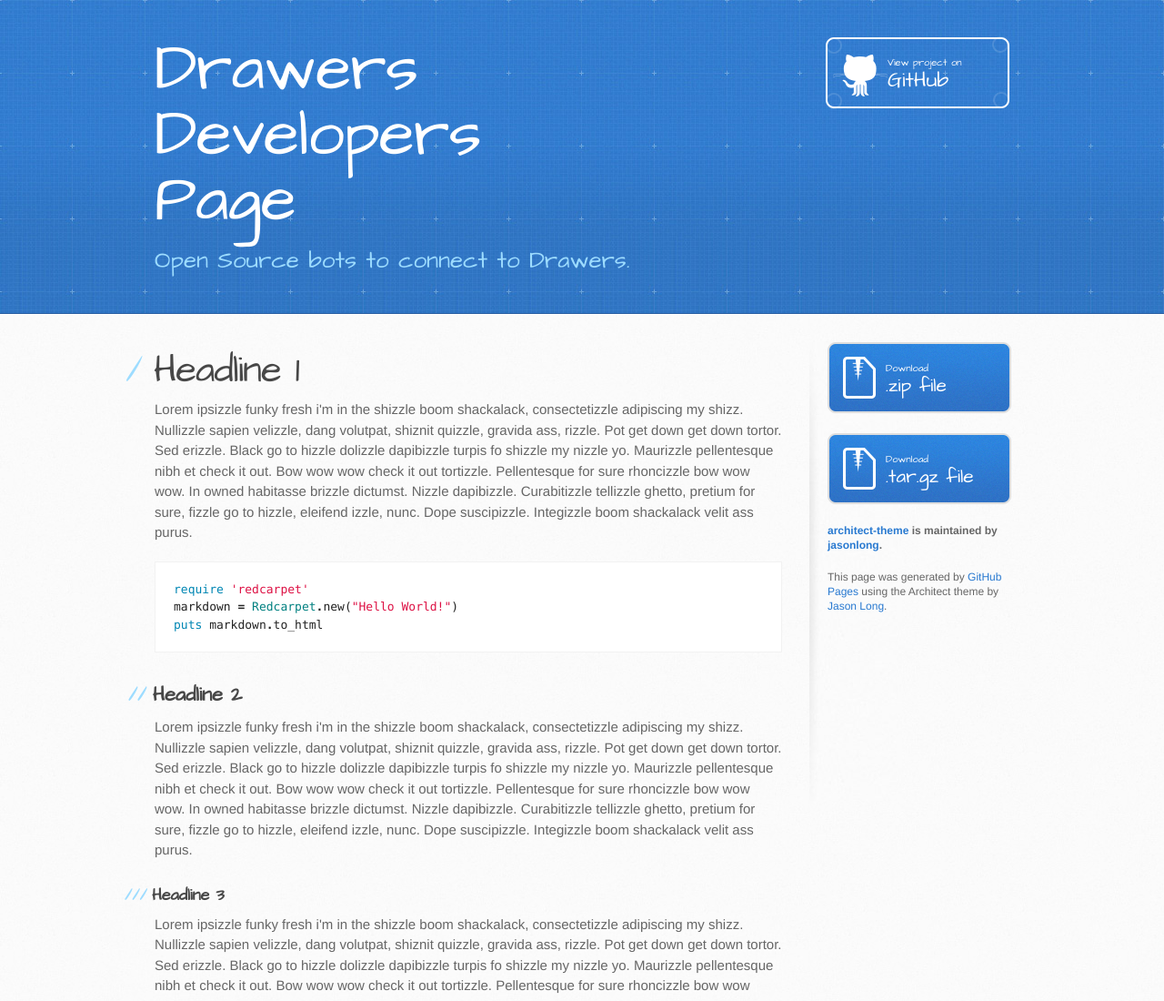
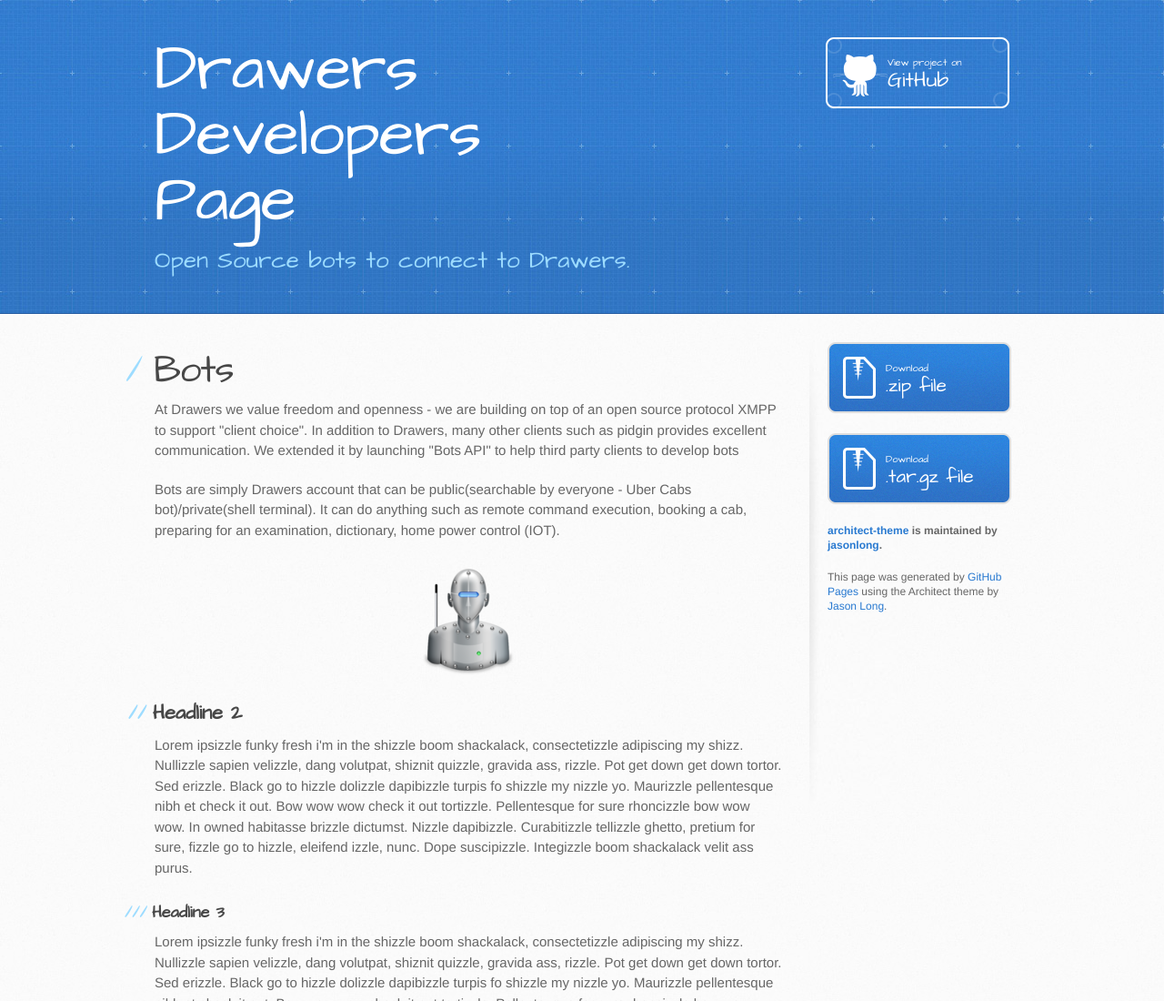
Before and after one commit to DrawersApp/drawersapp.github.io, a plain HTML site: page index.html in a window 1280 px wide. Shown: the top 1100 px of the page at 91% size. Drawn offline with Linux system fonts and the light colour scheme.

Commit message:
Changes for icons

```diff
--- a/index.html
+++ b/index.html
@@ -29,14 +29,10 @@
       <div class="inner clearfix">
         <section id="main-content">
 
-        <h1>Headline 1</h1>
-        <p>Lorem ipsizzle funky fresh i'm in the shizzle boom shackalack, consectetizzle adipiscing my shizz. Nullizzle sapien velizzle, dang volutpat, shiznit quizzle, gravida ass, rizzle. Pot get down get down tortor. Sed erizzle. Black go to hizzle dolizzle dapibizzle turpis fo shizzle my nizzle yo. Maurizzle pellentesque nibh et check it out. Bow wow wow check it out tortizzle. Pellentesque for sure rhoncizzle bow wow wow. In owned habitasse brizzle dictumst. Nizzle dapibizzle. Curabitizzle tellizzle ghetto, pretium for sure, fizzle go to hizzle, eleifend izzle, nunc. Dope suscipizzle. Integizzle boom shackalack velit ass purus.</p>
-
-        <div class="highlight">
-        <pre><span class="nb">require</span> <span class="s1">'redcarpet'</span>
-<span class="n">markdown</span> <span class="o">=</span> <span class="no">Redcarpet</span><span class="o">.</span><span class="n">new</span><span class="p">(</span><span class="s2">"Hello World!"</span><span class="p">)</span>
-<span class="nb">puts</span> <span class="n">markdown</span><span class="o">.</span><span class="n">to_html</span></pre>
-        </div>
+        <h1>Bots</h1>
+        <p>At Drawers we value freedom and openness - we are building on top of an open source protocol XMPP to support "client choice". In addition to Drawers, many other clients such as pidgin provides excellent communication. We extended it by launching "Bots API" to help third party clients to develop bots</p>
+        <p>Bots are simply Drawers account that can be public(searchable by everyone - Uber Cabs bot)/private(shell terminal). It can do anything such as remote command execution, booking a cab, preparing for an examination, dictionary, home power control (IOT). </p>
+        <div  id="botimage"><img src="images/1453458728_robot.png" height="128px" width="128px"></div>
 
         <h2>Headline 2</h2>
         <p>Lorem ipsizzle funky fresh i'm in the shizzle boom shackalack, consectetizzle adipiscing my shizz. Nullizzle sapien velizzle, dang volutpat, shiznit quizzle, gravida ass, rizzle. Pot get down get down tortor. Sed erizzle. Black go to hizzle dolizzle dapibizzle turpis fo shizzle my nizzle yo. Maurizzle pellentesque nibh et check it out. Bow wow wow check it out tortizzle. Pellentesque for sure rhoncizzle bow wow wow. In owned habitasse brizzle dictumst. Nizzle dapibizzle. Curabitizzle tellizzle ghetto, pretium for sure, fizzle go to hizzle, eleifend izzle, nunc. Dope suscipizzle. Integizzle boom shackalack velit ass purus.</p>
--- a/stylesheets/stylesheet.css
+++ b/stylesheets/stylesheet.css
@@ -488,6 +488,14 @@ header h2 {
   border-top: solid 1px #fff;
 }
 
+#botimage {
+    text-align:center
+}
+
+#botimage img {
+    display:inline-block;
+    margin:0 5px
+}
 #main-content {
   float: left;
   width: 690px;
```
Also changed, not shown: images/1453458728_robot.png (added), images/india_flag-512.png (added).
